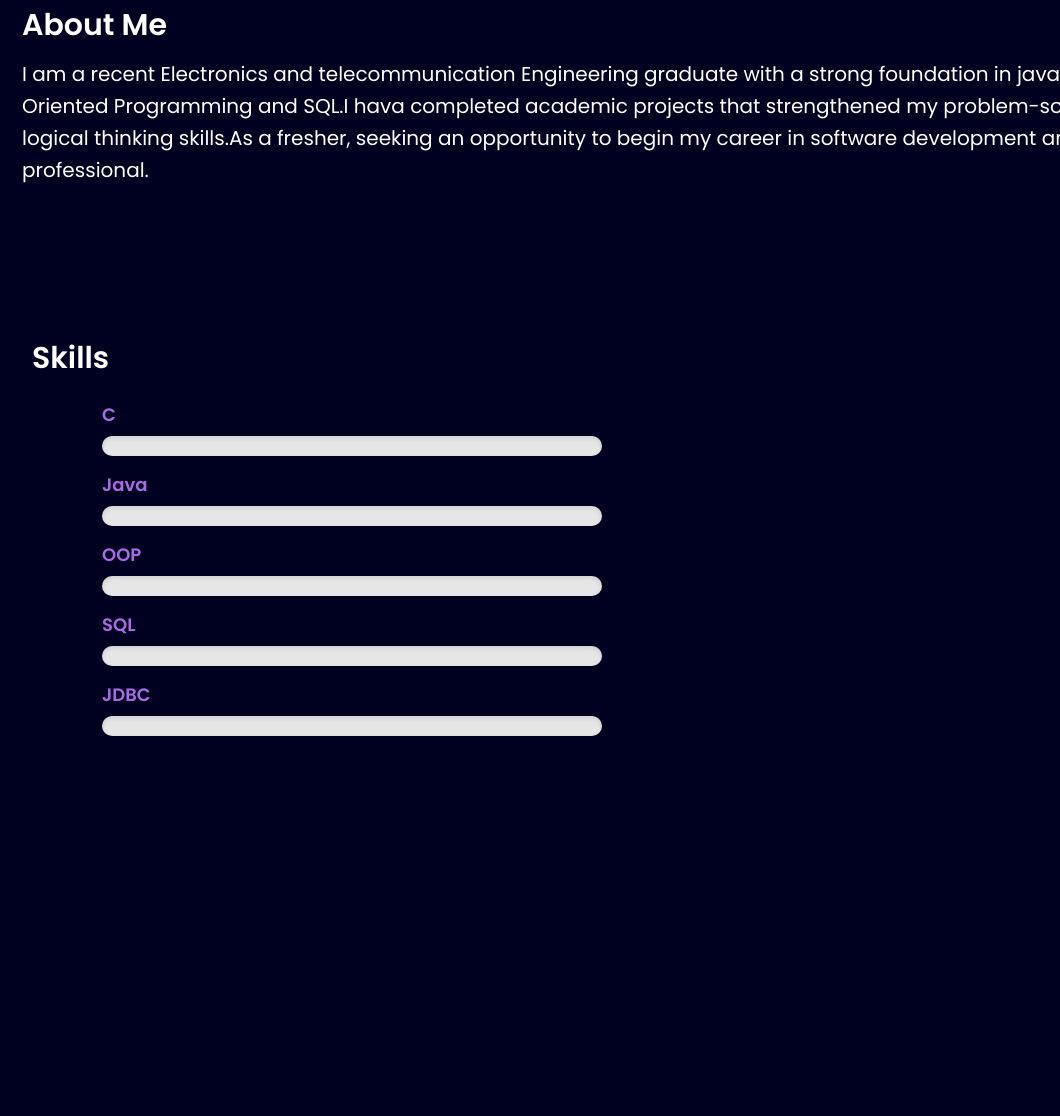
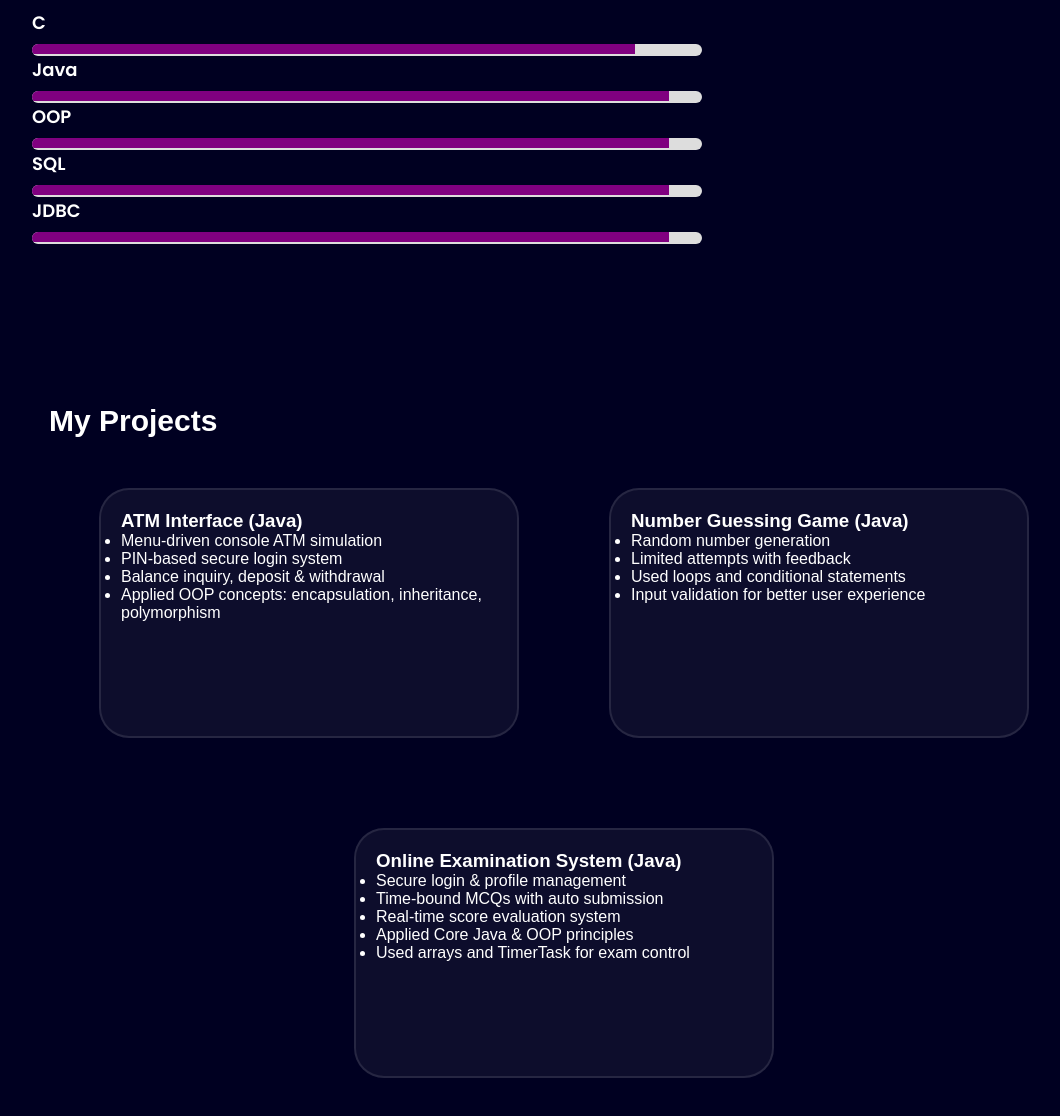
Before and after one commit to samruddhi22-pranjale/Portfolio-, a plain HTML site: page index.html in a window 1280 px wide. Shown: the part 784-1900 px from the top of the page, without its empty margins (88-1148 px from the left). Before the commit the page ends 1520 px from the top, so only its background shows below. Drawn offline with nearby package versions, Linux system fonts and the light colour scheme.

Commit message:
Add files via upload

```diff
--- a/index.html
+++ b/index.html
@@ -1,4 +1,4 @@
-<<!DOCTYPE html>
+<!DOCTYPE html>
 <html lang="en">
 <head>
     <meta charset="UTF-8">
@@ -97,10 +97,11 @@ nav ul li a:hover{
 }
 .section-line {
     border: none;
-    height: 2px;
+    height: 3px;
     background-color:rgb(170, 107, 228);
     width: 80%;
     margin :40px;
+    margin-left:120px;
 }
 .section h2{
     color:white;
@@ -115,8 +116,8 @@ nav ul li a:hover{
     max-width: 800px;
     margin-top: 150px;   /* space from About section */
     margin-left: 0;
-    margin-right: 50px;
-    padding-left: 120px;  /* horizontal shift */
+    margin-right:10px;
+    padding-left: 60px;  /* horizontal shift */
     text-align: left;
 }
 
@@ -131,7 +132,7 @@ nav ul li a:hover{
     flex-direction: column;
     gap: 15px;
     max-width: 500px;
-    margin-left: 70px;
+    margin-left:80px;
 }
 
 .skill-item {
@@ -141,32 +142,87 @@ nav ul li a:hover{
 
 .skill-name {
     font-weight: 600;
-    color: rgb(170, 107, 228);
+    color:WHITE;
     margin-bottom: 8px;
     font-size: 18px;
 }
 
 .skill-bar {
-    background-color: #e6e6e6;
-    border-radius: 20px;
-    height: 20px;
+    width: 100%;
+    height: 12px;
+    background: #ddd;
     overflow: hidden;
-    box-shadow: inset 0 2px 5px rgba(0,0,0,0.1);
+    border-radius: 6px;
 }
 
 .skill-level {
-    height: 100%;
-    width: 0;  /* Start from 0 */
-    background: linear-gradient(90deg, #7b2ff7, #f107a3);
-    border-radius: 20px;
-    transition: width 1.5s ease-in-out; /* Smooth grow from left to right */
+    width: 0;                 /* Start from 0 */
+    height: 10px;
+    background:purple;
+    transition: width 1.5s ease-in-out;  /* Smooth animation */
 }
+
+#skills {
+    margin-bottom:100px;
+}
+ #projects {
+      margin-top: 80px;
+      padding: 80px 10%;
+      color: white;
+      font-family: Arial, sans-serif;
+    }
+
+   .section-title {
+  font-size: 32px;
+  margin-bottom: 40px;
+  text-align: left;
+  position: relative;
+  left: -50px;   /* shifts slightly left */
+}
+    /* Project container using grid */
+.project-container {
+  display: grid;
+  grid-template-columns: repeat(2 , 420px);
+  gap: 90px; /* spacing between cards */
+  margin-top: 50px;
+}
+
+/* Third project spans two columns and is centered */
+.third-project {
+  grid-column: 1 / span 2; /* span both columns */
+  width: 420px;   /* larger card */
+  margin: 0 auto;
+}
+
+/* Project card styling */
+.project-card {
+  background: rgba(255, 255, 255, 0.05);
+  padding: 20px;         /* larger padding */
+  min-height: 250px;     /* taller cards */
+  border-radius: 30px;
+  border: 2px solid rgba(255, 255, 255, 0.1);
+  transition: all 0.3s ease;
+  width : 420px;
+}
+
+/* Hover effect */
+.project-card:hover {
+  transform: translateY(-10px);
+  box-shadow: 0 15px 25px rgba(0,0,0,0.3);
+}
+
+/* Responsive for small screens */
+@media (max-width: 768px) {
+  .project-container {
+    grid-template-columns: 1fr; /* stack vertically */
+  }
+
+  .third-project {
+    grid-column: auto;
+    width  : 420px;
+  }
 }
 </style>
-</head>
-
-<body>
-
 <header>
     <nav>
         <div class="left">Samruddhi Portfolio</div>
@@ -205,39 +261,89 @@ nav ul li a:hover{
     <setion>
 
       <section id="skills" class="section">
-    <h2>Skills</h2>
-    <div class="skills">
-        <div class="skill-item">
-            <span class="skill-name">C</span>
-            <div class="skill-bar">
-                <div class="skill-level" style="width: 80%;"></div>
-            </div>
+    <section id="skills">
+    <h2>My Skills</h2>
+
+    <div class="skill">
+        <div class="skill-name">C</div>
+        <div class="skill-bar">
+            <div class="skill-level" data-level="90%"></div>
+        </div>
+    </div>
         </div>
         <div class="skill-item">
             <span class="skill-name">Java</span>
             <div class="skill-bar">
-                <div class="skill-level" style="width: 90%;"></div>
+              <div class="skill-level" data-level="95%"></div>
             </div>
         </div>
         <div class="skill-item">
             <span class="skill-name">OOP</span>
             <div class="skill-bar">
-                <div class="skill-level" style="width: 85%;"></div>
+                  <div class="skill-level" data-level="95%"></div>
             </div>
         </div>
         <div class="skill-item">
             <span class="skill-name">SQL</span>
             <div class="skill-bar">
-                <div class="skill-level" style="width: 75%;"></div>
+                 <div class="skill-level" data-level="95%"></div>
             </div>
         </div>
         <div class="skill-item">
             <span class="skill-name">JDBC</span>
             <div class="skill-bar">
-                <div class="skill-level" style="width: 70%;"></div>
+                  <div class="skill-level" data-level="95%"></div>
             </div>
         </div>
     </div>
+
+ <section id="projects">
+  <h2 class="section-title">My Projects</h2>
+
+  <div class="project-container">
+    <!-- First Project -->
+    <div class="project-card">
+      <h3>ATM Interface (Java)</h3>
+      <ul>
+        <li>Menu-driven console ATM simulation</li>
+        <li>PIN-based secure login system</li>
+        <li>Balance inquiry, deposit & withdrawal</li>
+        <li>Applied OOP concepts: encapsulation, inheritance, polymorphism</li>
+      </ul>
+    </div>
+
+    <!-- Second Project -->
+    <div class="project-card">
+      <h3>Number Guessing Game (Java)</h3>
+      <ul>
+        <li>Random number generation</li>
+        <li>Limited attempts with feedback</li>
+        <li>Used loops and conditional statements</li>
+        <li>Input validation for better user experience</li>
+      </ul>
+    </div>
+
+    <!-- Third Project -->
+    <div class="project-card third-project">
+      <h3>Online Examination System (Java)</h3>
+      <ul>
+        <li>Secure login & profile management</li>
+        <li>Time-bound MCQs with auto submission</li>
+        <li>Real-time score evaluation system</li>
+        <li>Applied Core Java & OOP principles</li>
+        <li>Used arrays and TimerTask for exam control</li>
+      </ul>
+    </div>
+  </div>
+</section>
+
+</body>
+</html>
+</section>
+</div>
+
+</div>
+</section>
 </section>
 </main>
 <script>
```
